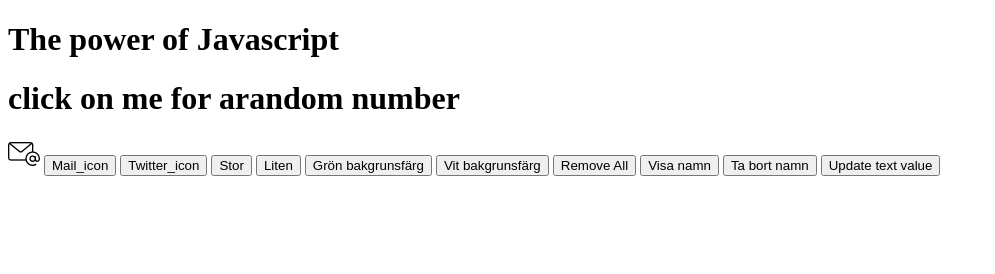
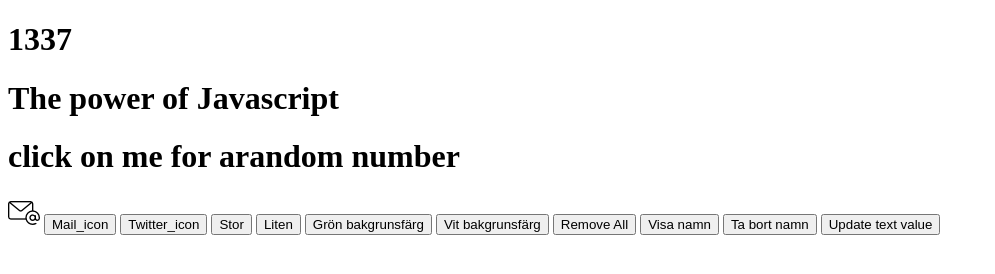
Before and after one commit to 77perzei/10_feb_Java_1, a plain HTML site: page 10_Feb_Java_1/index.html in a window 1280 px wide. Shown: the whole page, without its empty margins (0-995 px from the left). Drawn offline with Linux system fonts and the light colour scheme.

Commit message:
10_feb_11_23_commit

```diff
--- a/10_Feb_Java_1/index.html
+++ b/10_Feb_Java_1/index.html
@@ -14,8 +14,12 @@
         function getRandomNumber() {
             document.getElementById('number').innerHTML = Math.random()
         }
+        function displayCalculation() {
+            document.getElementById('elite').innerHTML = 34 * 33 * 3 * 3 * 3 * 3
+        }
     </script>
 <body id="body">
+    <h1 id="elite" onclick="displayCalculation()">1337</h1>
     <h1 id="title">The power of Javascript</h1>
     <h1 id="name" style="display: none;">Per</h1>
     <h1 id="number" onclick="getRandomNumber()">click on me for arandom number</h1>
```
